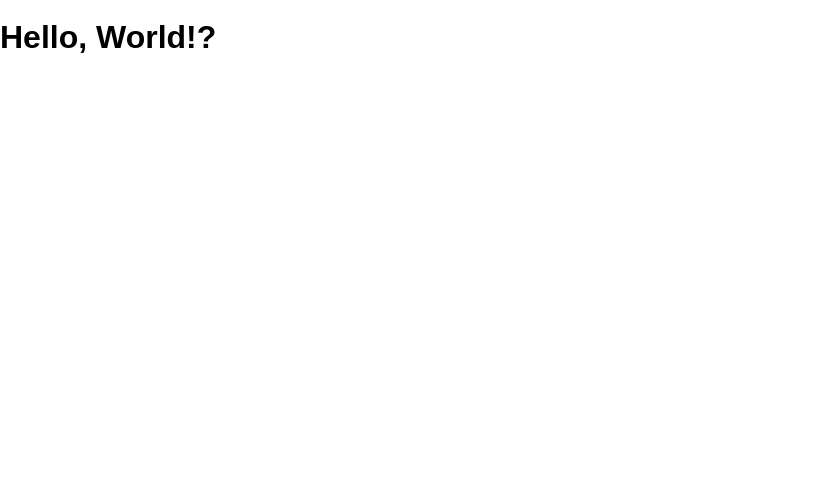
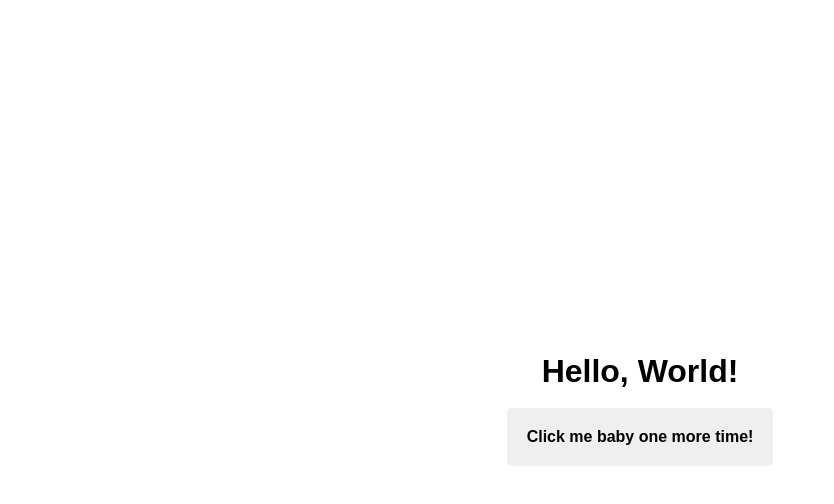
Before and after one commit to ctiller15/warmup-w-2-d-3, a website: page public/index.html in a window 1280 px wide. Shown: the whole page, without its empty margins (0-834 px from the left). Drawn offline with Linux system fonts and the light colour scheme.

Commit message:
create button and add automatic timer to function

```diff
--- a/public/index.html
+++ b/public/index.html
@@ -4,10 +4,11 @@
     <meta charset="UTF-8">
     <meta name="viewport" content="width=device-width, initial-scale=1">
     <title>Warmup W 2 D 3</title>
-    <link rel="stylesheet" href="/screen.css">
+    <link rel="stylesheet" href="./screen.css">
   </head>
   <body>
     <h1>Hello, World!</h1>
-    <script src="/main.js" charset="utf-8"></script>
+    <button class="colorChange" onclick="colorChange()">Click me baby one more time!</button>
+    <script src="./main.js" charset="utf-8"></script>
   </body>
 </html>
--- a/public/main.js
+++ b/public/main.js
@@ -1,5 +1,32 @@
+const background = document.querySelector("body");
+const colorText = document.querySelector("h1");
+const colorButton = document.querySelector(".colorChange");
+
+const colorChange = () => {
+  let red = calculateColor();
+  let blue = calculateColor();
+  let green = calculateColor();
+  // console.log(red, blue, green);
+  let colorName = `rgb(${red},${green},${blue})`;
+  let invertedColor = `rgb(${255 - red},${255 - green},${255 - blue})`;
+
+  colorText.textContent = colorName;
+  colorText.style.color = invertedColor;
+  background.style.backgroundColor = colorName;
+  colorButton.style.backgroundColor = invertedColor;
+  colorButton.style.color = colorName;
+
+}
+
+const calculateColor = () => {
+  return Math.floor(Math.random() * 256);
+}
+
 const main = () => {
-  document.querySelector('h1').textContent += '?'
+  let colorChangingAuto = setInterval(() => {
+    colorChange();
+  }, 10000);
+
 }
 
 document.addEventListener('DOMContentLoaded', main)
--- a/public/screen.css
+++ b/public/screen.css
@@ -6,4 +6,21 @@ body {
   margin: 0;
   min-height: 100%;
   font: 16px / 1 sans-serif;
+  display: flex;
+  flex-direction: column;
+  justify-content: center;
+  align-items: center;
+  transition: background-color .5s, color .5s;
 }
+h1 {
+  transition: color .5s;
+}
+
+button {
+  padding: 20px;
+  border: none;
+  border-radius: 5px;
+  font-size: 1em;
+  font-weight: bold;
+  transition: background-color .5s, color .5s;
+}
```
